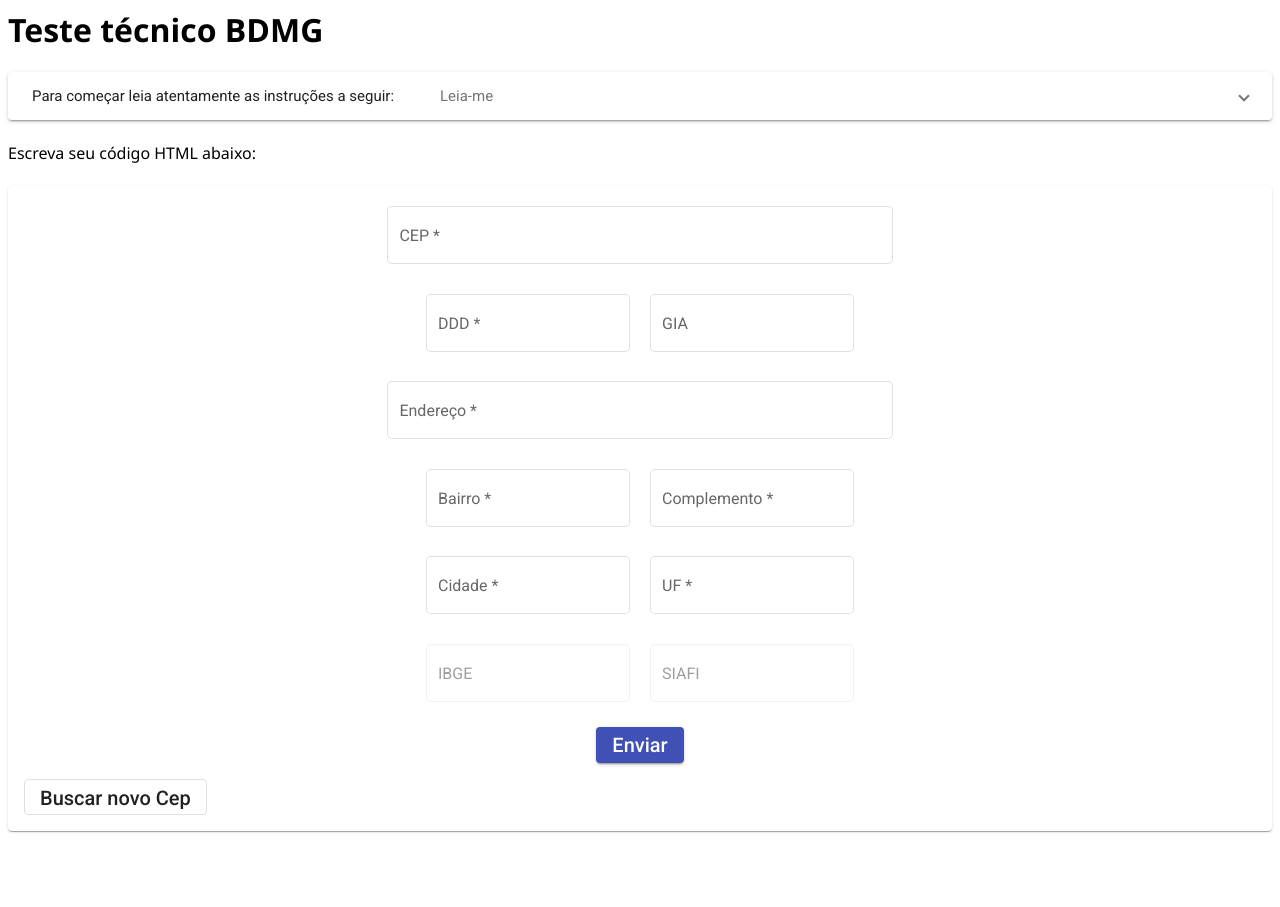
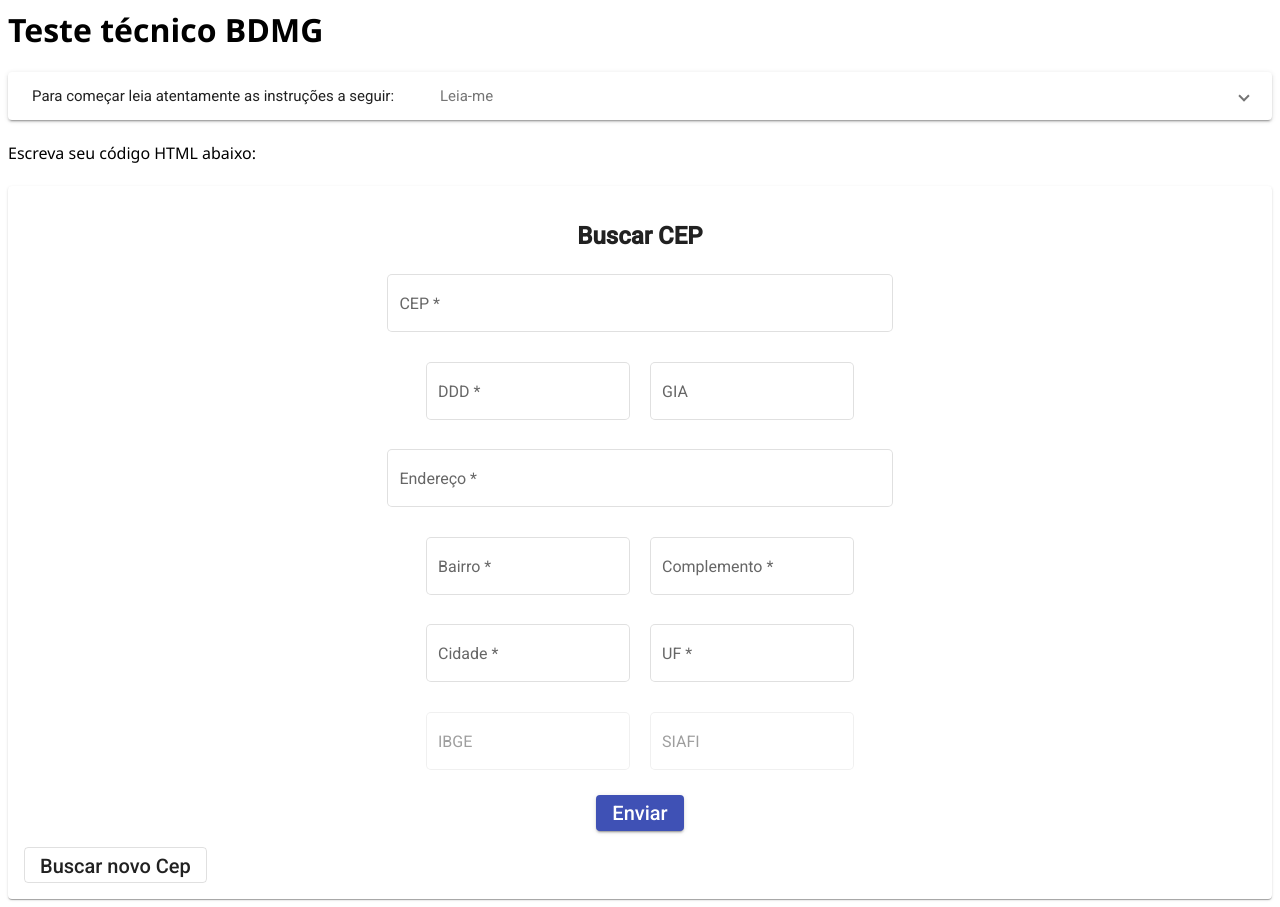
Before and after one commit to UesleiMarcelino/bdmg-angular-6ducja, an Angular app: page / in a window 1280 px wide. Before the commit the page ends 839 px from the top, so only its background shows below. Built offline with nearby package versions, Linux system fonts and the light colour scheme; no server answers; what ngx-mask would draw is missing.

Commit message:
1 file modified

```diff
--- a/src/app/app.component.html
+++ b/src/app/app.component.html
@@ -7,6 +7,7 @@
 
 <mat-card>
   <form [formGroup]="cepForm" (ngSubmit)="onSubmit()">
+    <h2>Buscar CEP</h2>
     <mat-form-field class="input-mid-width" appearance="outline">
       <mat-label>CEP</mat-label>
       <input
```
